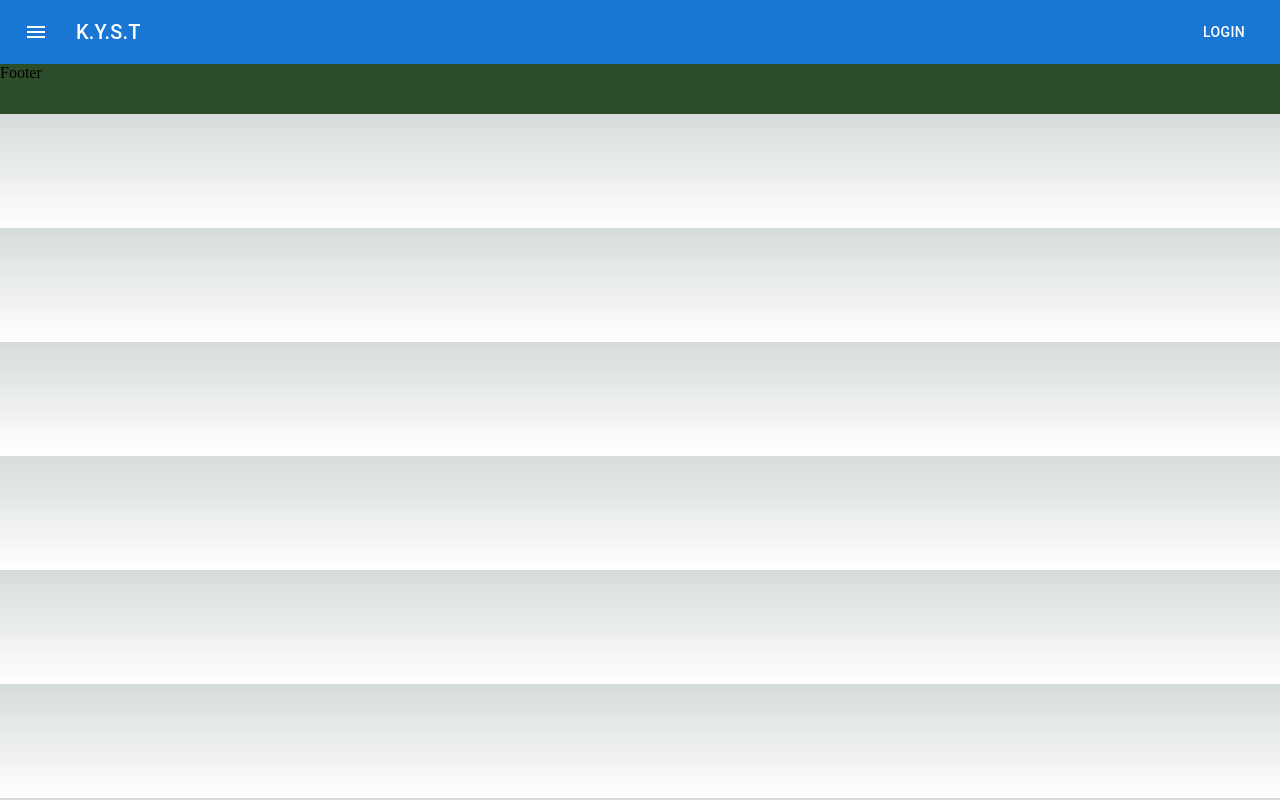
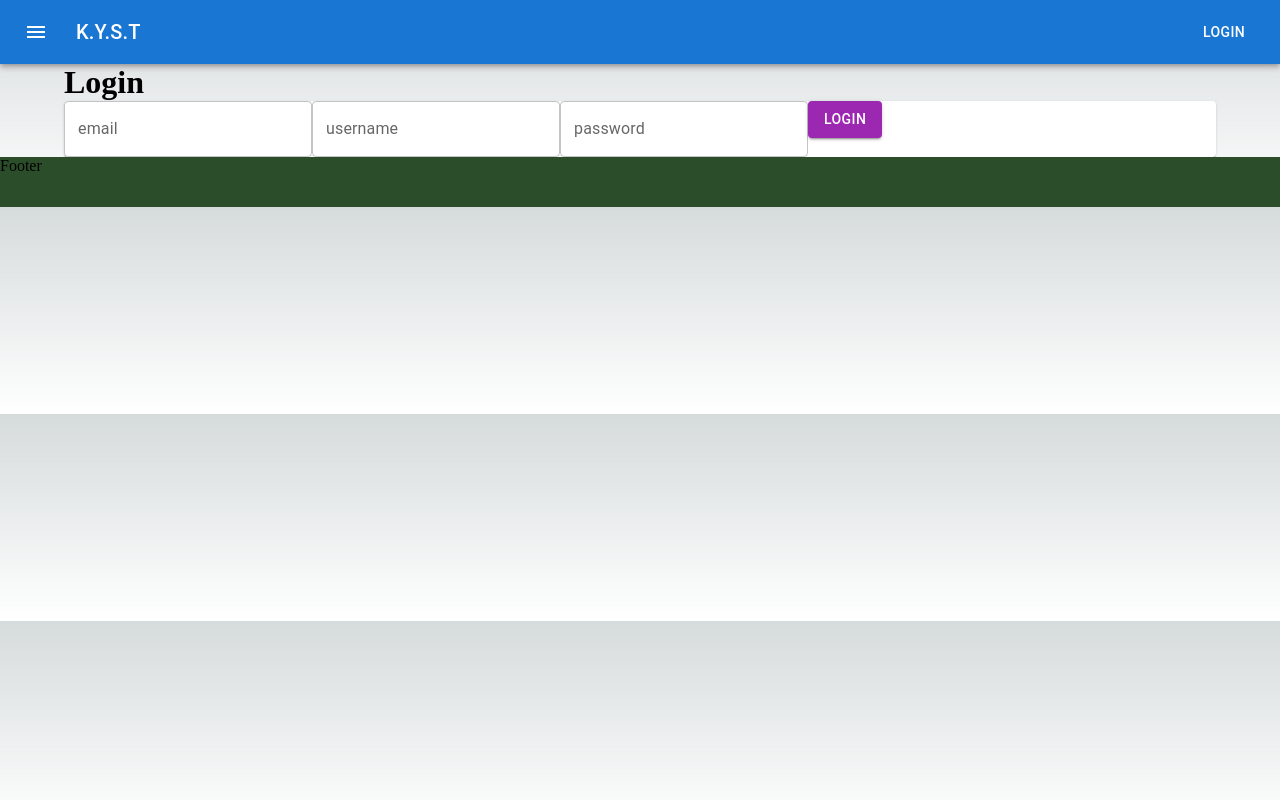
Before and after one commit to SallyResch/kyst4u, a Next.js app: page /Login in a window 1280 px wide. Built offline with nearby package versions, Linux system fonts and the light colour scheme.

Commit message:
changes in Navbar to link to login page

```diff
--- a/src/pages/Login.jsx
+++ b/src/pages/Login.jsx
@@ -1,8 +1,23 @@
+import TextField from '@mui/material/TextField';
+import Container from '@mui/material/Container';
+import { Button,Paper } from '@mui/material';
+
+
 
 export default function Login() {
   return (
     <div>
-
+      <Container>
+        <h1>Login</h1>
+      <Paper>
+      <form>
+      <TextField id="outlined-basic" label="email" variant="outlined" />
+      <TextField id="outlined-basic" label="username" variant="outlined" />
+      <TextField id="outlined-basic" label="password" variant="outlined" />
+      <Button variant="contained" color='secondary'>Login</Button>
+      </form>
+      </Paper>
+      </Container>
     </div>
   )
 }
--- a/src/pages/components/Navbar/Navbar.jsx
+++ b/src/pages/components/Navbar/Navbar.jsx
@@ -27,7 +27,7 @@ export default function Navbar() {
               <Typography variant="h6" component="div" sx={{ flexGrow: 1 }}>
               K.Y.S.T
               </Typography>
-              <Button color="inherit">Login</Button>
+              <Button color="inherit" href="/login">Login</Button>
             </Toolbar>
           </AppBar>
         </Box>
--- a/src/pages/index.jsx
+++ b/src/pages/index.jsx
@@ -24,7 +24,7 @@ export default function Home() {
         </div>
 
         <div className={styles.center}>
-        <h1>KYST</h1>
+        <h1>K.Y.S.T</h1>
         <p>KEEP YOUR SHIT TOGETHER</p>
         </div>
 
```
